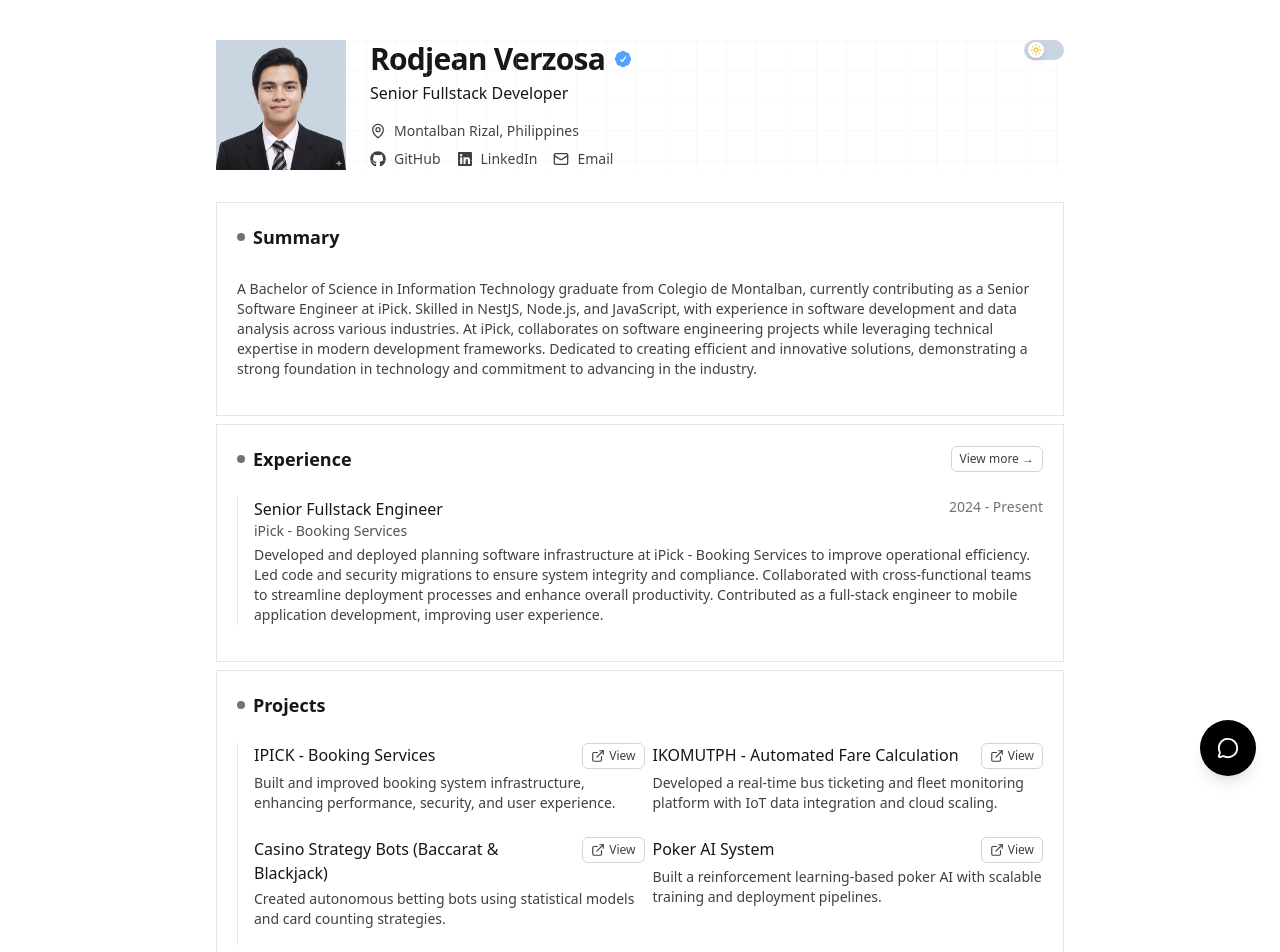
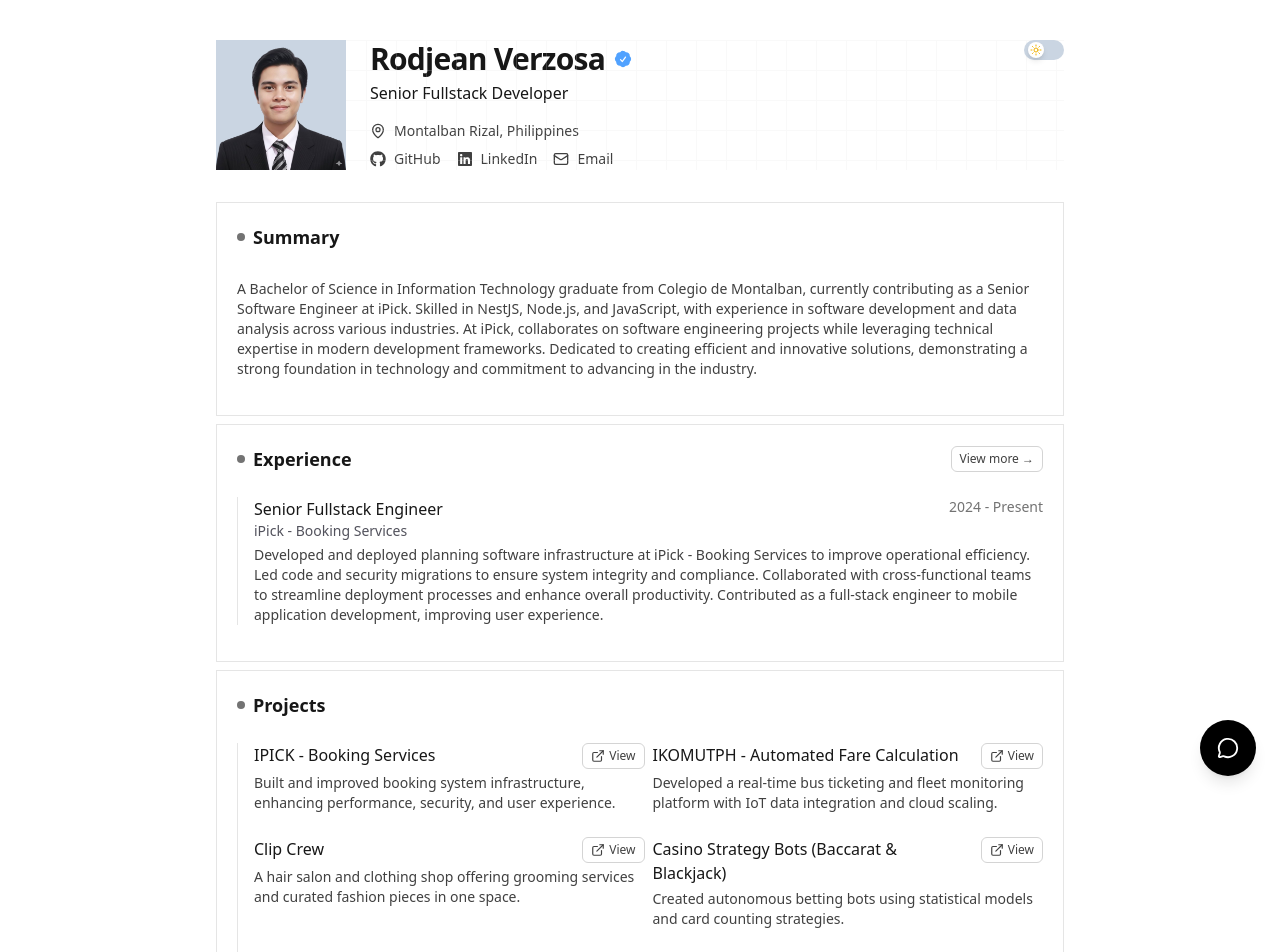
Before and after one commit to rodjean015/rodjean-portfolio, a Next.js app: page / in a window 1280 px wide. Shown: the top 952 px of the page. Built offline with nearby package versions, Linux system fonts and the light colour scheme.

Commit message:
updated projecrs

```diff
--- a/data/resume.ts
+++ b/data/resume.ts
@@ -33,6 +33,12 @@
       description:
         "Developed a real-time bus ticketing and fleet monitoring platform with IoT data integration and cloud scaling.",
       link: "#",
+    },
+    {
+      name: "Clip Crew",
+      description:
+        "A hair salon and clothing shop offering grooming services and curated fashion pieces in one space.",
+      link: "https://www.clipcrew.shop",
     },
     {
       name: "Casino Strategy Bots (Baccarat & Blackjack)",
```
